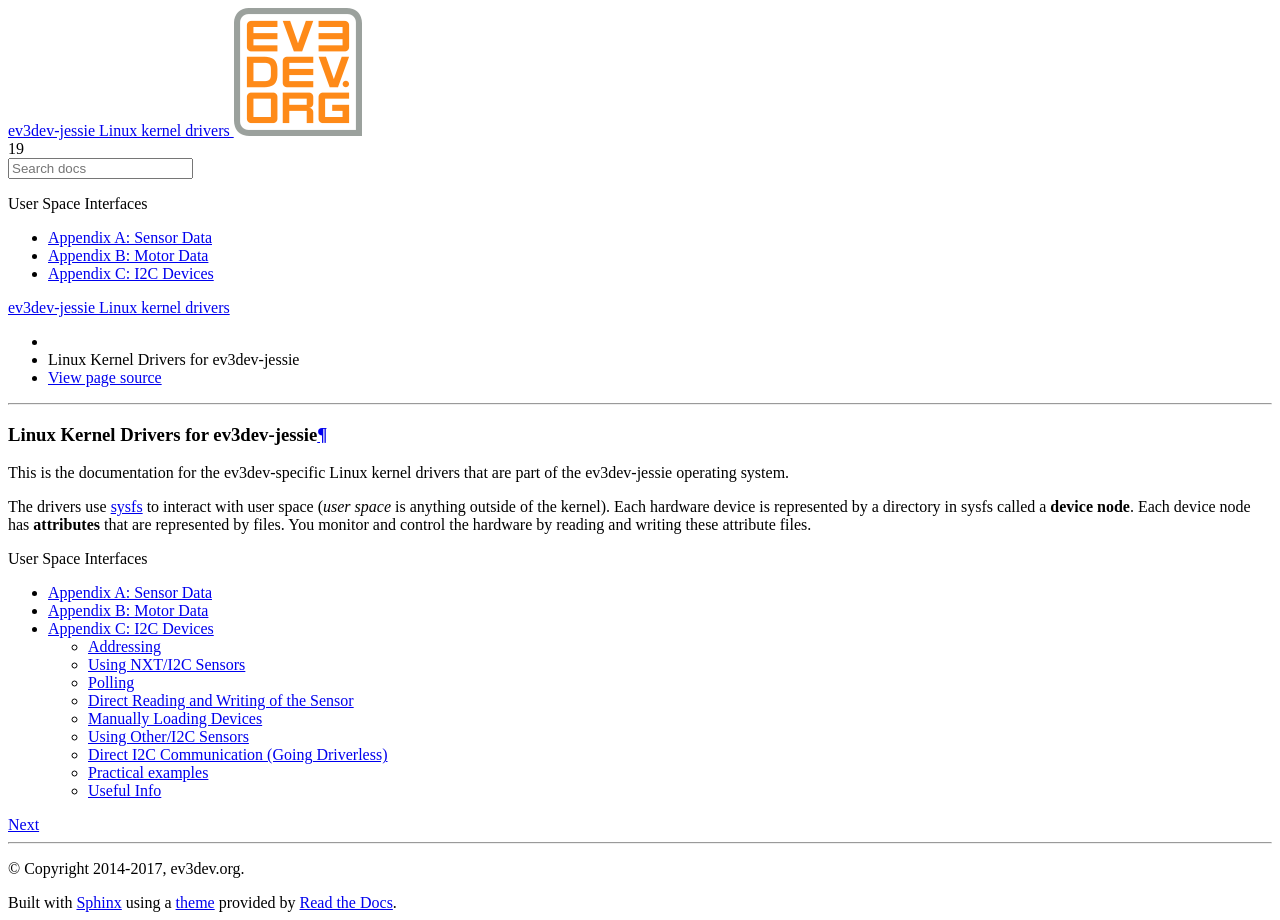
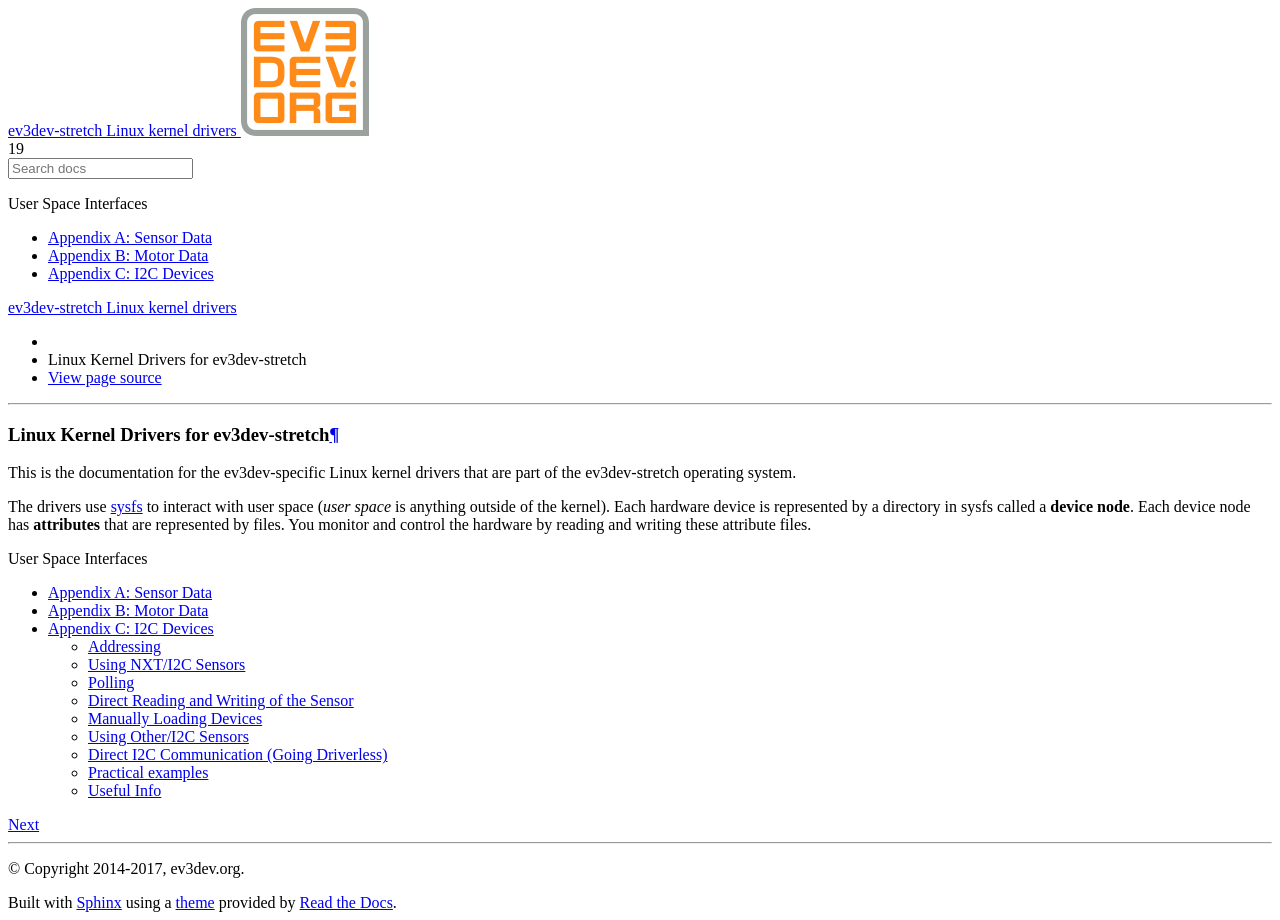
Before and after one commit to ev3dev/lego-linux-drivers, a Sphinx documentation site: the page built from Documentation/index.rst, in a window 1280 px wide. Built offline with Sphinx 7.4.7 and the Read the Docs theme 2.0.0, drawn with Linux system fonts in a browser that asks for light colours; pages that are not in the unit, such as notebooks, are missing from menus.

Commit message:
rename jessie > stretch

```diff
--- a/Documentation/conf.py
+++ b/Documentation/conf.py
@@ -1,7 +1,7 @@
 #!/usr/bin/env python3
 # -*- coding: utf-8 -*-
 #
-# ev3dev-jessie Linux kernel drivers documentation build configuration file, created by
+# ev3dev-stretch Linux kernel drivers documentation build configuration file, created by
 # sphinx-quickstart on Wed Feb  8 23:48:12 2017.
 #
 # This file is execfile()d with the current directory set to its
@@ -49,7 +49,7 @@ source_suffix = '.rst'
 master_doc = 'index'
 
 # General information about the project.
-project = 'ev3dev-jessie Linux kernel drivers'
+project = 'ev3dev-stretch Linux kernel drivers'
 copyright = '2014-2017, ev3dev.org'
 author = 'David Lechner'
 
@@ -130,7 +130,7 @@ html_logo = '_images/ev3devLogo128.png'
 # -- Options for HTMLHelp output ------------------------------------------
 
 # Output file base name for HTML help builder.
-htmlhelp_basename = 'ev3dev-jessieLinuxkerneldriversdoc'
+htmlhelp_basename = 'ev3dev-stretchLinuxkerneldriversdoc'
 
 
 # -- Options for LaTeX output ---------------------------------------------
@@ -157,7 +157,7 @@ latex_elements = {
 # (source start file, target name, title,
 #  author, documentclass [howto, manual, or own class]).
 latex_documents = [
-    (master_doc, 'ev3dev-jessieLinuxkerneldrivers.tex', 'ev3dev-jessie Linux kernel drivers Documentation',
+    (master_doc, 'ev3dev-stretchLinuxkerneldrivers.tex', 'ev3dev-stretch Linux kernel drivers Documentation',
      'David Lechner', 'manual'),
 ]
 
@@ -167,7 +167,7 @@ latex_documents = [
 # One entry per manual page. List of tuples
 # (source start file, name, description, authors, manual section).
 man_pages = [
-    (master_doc, 'ev3dev-jessielinuxkerneldrivers', 'ev3dev-jessie Linux kernel drivers Documentation',
+    (master_doc, 'ev3dev-stretchlinuxkerneldrivers', 'ev3dev-stretch Linux kernel drivers Documentation',
      [author], 1)
 ]
 
@@ -178,8 +178,8 @@ man_pages = [
 # (source start file, target name, title, author,
 #  dir menu entry, description, category)
 texinfo_documents = [
-    (master_doc, 'ev3dev-jessieLinuxkerneldrivers', 'ev3dev-jessie Linux kernel drivers Documentation',
-     author, 'ev3dev-jessieLinuxkerneldrivers', 'One line description of project.',
+    (master_doc, 'ev3dev-stretchLinuxkerneldrivers', 'ev3dev-stretch Linux kernel drivers Documentation',
+     author, 'ev3dev-stretchLinuxkerneldrivers', 'One line description of project.',
      'Miscellaneous'),
 ]
 
--- a/Documentation/i2c.rst
+++ b/Documentation/i2c.rst
@@ -160,7 +160,7 @@ to do this if a device is already loaded so you will want to disable
 autodetection first if the sensor is the autodetected type. Beware that many
 sensors, including the NXT Ultrasonic Sensor use an address of 0x01, which is
 illegal according to the I2C standards. ``i2c-tools`` and any library that does
-some error checking may prevent you from accessing the sensor. In ev3dev-jessie,
+some error checking may prevent you from accessing the sensor. In ev3dev-stretch,
 the ``i2c-tools`` package has been patched to work around this.
 
 
--- a/Documentation/index.rst
+++ b/Documentation/index.rst
@@ -1,9 +1,9 @@
-======================================
-Linux Kernel Drivers for ev3dev-jessie
-======================================
+=======================================
+Linux Kernel Drivers for ev3dev-stretch
+=======================================
 
 This is the documentation for the ev3dev-specific Linux kernel drivers that
-are part of the ev3dev-jessie operating system.
+are part of the ev3dev-stretch operating system.
 
 The drivers use `sysfs`_ to interact with user space (*user space* is anything
 outside of the kernel). Each hardware device is represented by a directory
```
Also changed, not shown: README.md (+1 -1 lines), 2 other files.
